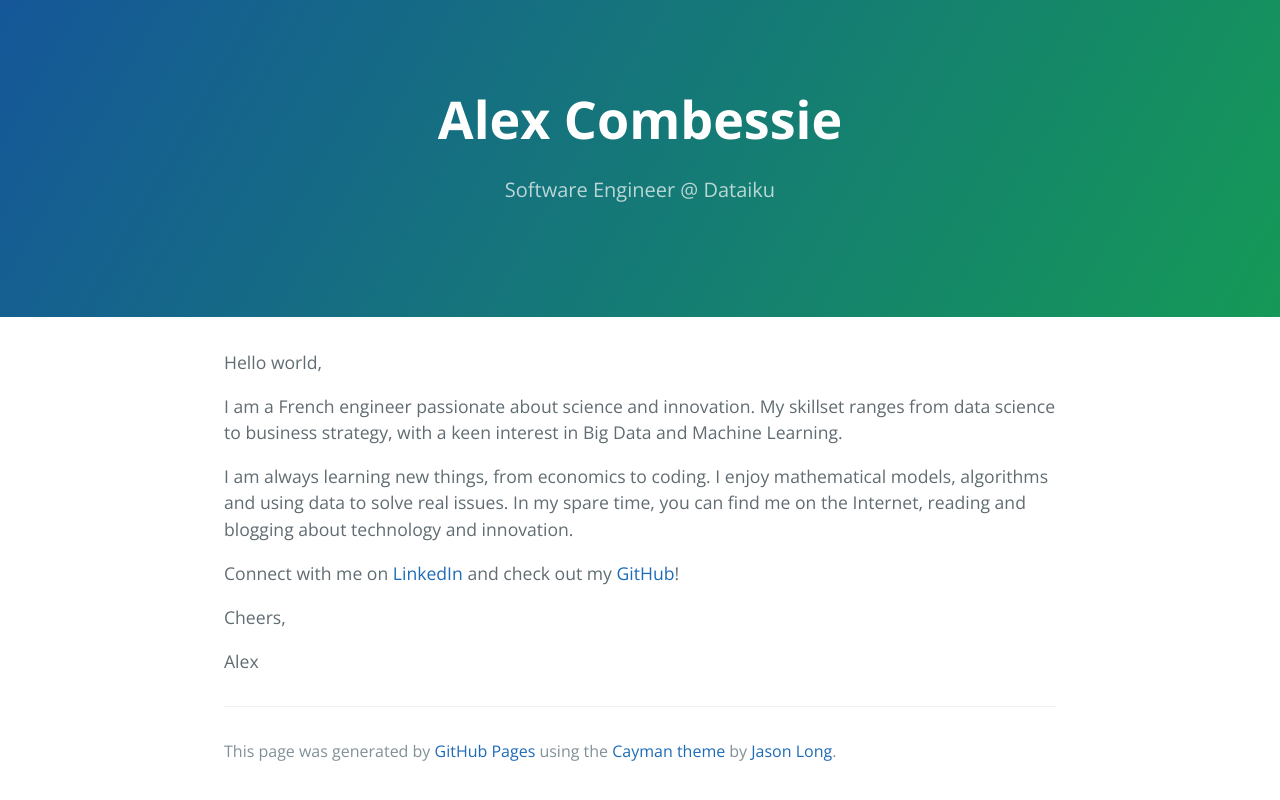
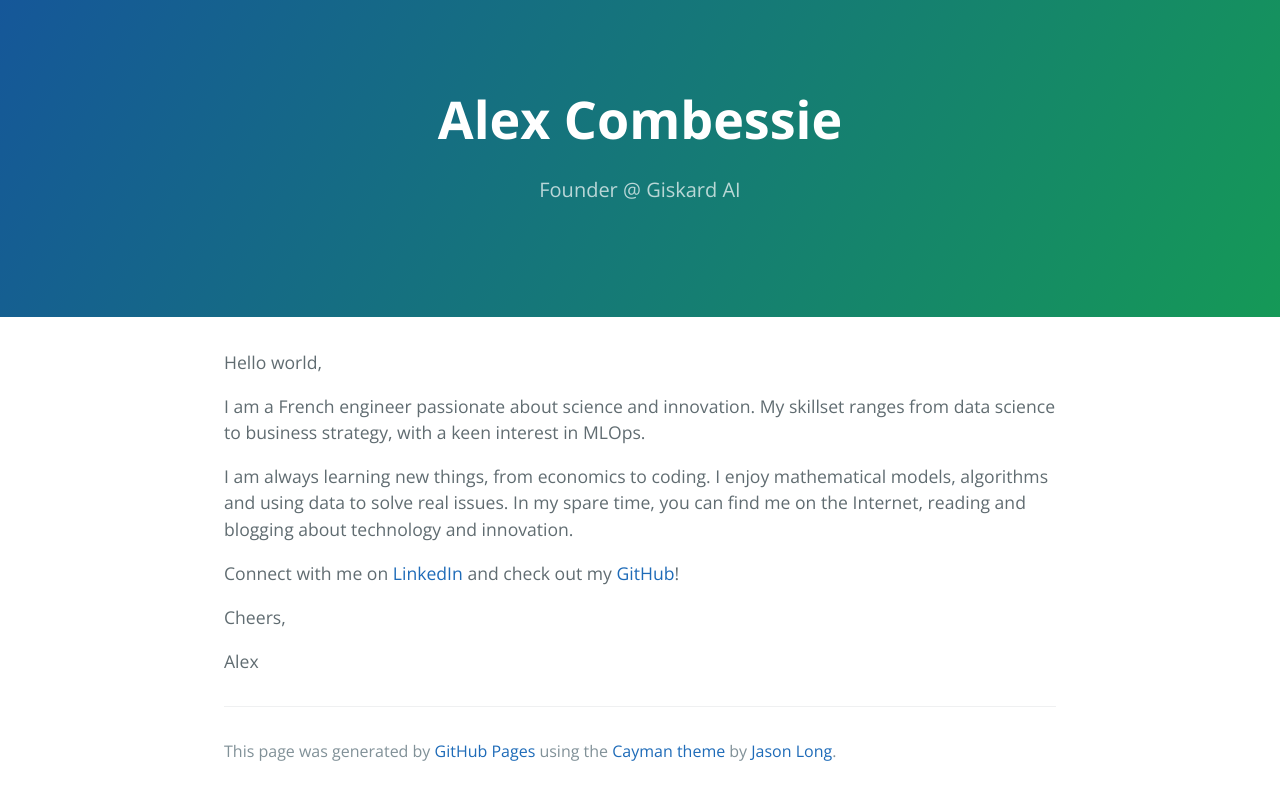
Before and after one commit to alexcombessie/alexcombessie.github.io, a Jekyll site: the page index.html, which Jekyll copies as it is, in a window 1280 px wide. Shown: the top 800 px of the page. Built offline with Jekyll 4.4.1, drawn with Linux system fonts in a browser that asks for light colours.

Commit message:
Update index.html

```diff
--- a/index.html
+++ b/index.html
@@ -12,13 +12,13 @@
   <body>
     <section class="page-header">
       <h1 class="project-name">Alex Combessie</h1>
-      <h2 class="project-tagline">Software Engineer<a href="https://www.dataiku.com/" style="color: #FFF"> @ Dataiku</a></h2>
+      <h2 class="project-tagline">Founder @ <a href="https://giskard.ai/" style="color: #FFF">Giskard AI</a></h2>
     </section>
 
     <section class="main-content">
       <p>Hello world,</p>
 
-<p>I am a French engineer passionate about science and innovation. My skillset ranges from data science to business strategy, with a keen interest in Big Data and Machine Learning.</p>
+<p>I am a French engineer passionate about science and innovation. My skillset ranges from data science to business strategy, with a keen interest in MLOps.</p>
 
 <p>I am always learning new things, from economics to coding. I enjoy mathematical models, algorithms and using data to solve real issues. In my spare time, you can find me on the Internet, reading and blogging about technology and innovation.</p>
 
```
